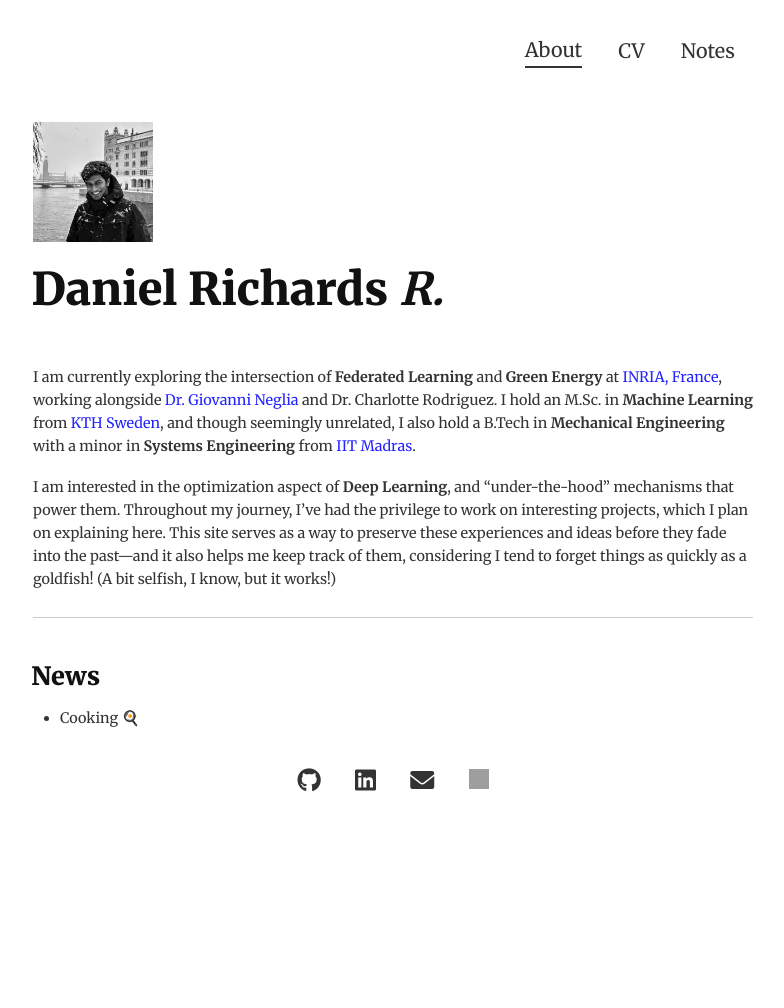
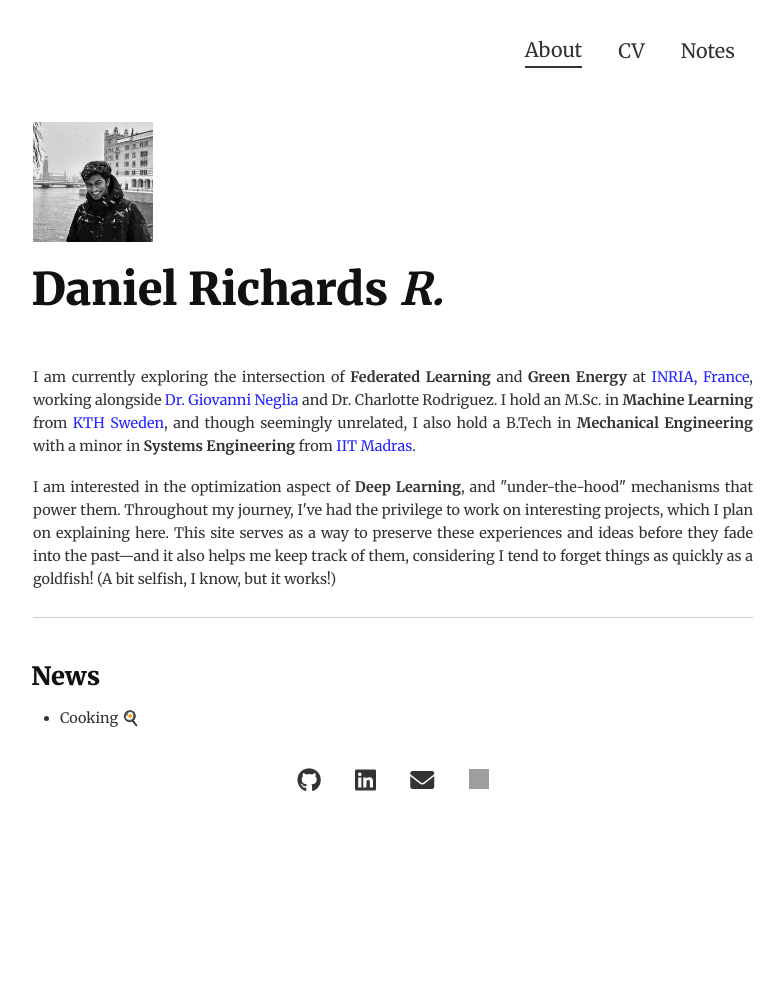
Before and after one commit to dannyrichy/dannyrichy.github.io, a Jekyll site: the page built from docs/index.md, in a window 1280 px wide. Shown: the whole page, without its empty margins (247-1031 px from the left). Built offline with Jekyll 4.4.1, drawn with Linux system fonts in a browser that asks for light colours; grey boxes are pictures that could not be loaded.

Commit message:
Update index.md

```diff
--- a/docs/index.md
+++ b/docs/index.md
@@ -3,11 +3,22 @@ layout: default
 ---
 ![profileimg](/assets/profile.jpg)
 # Daniel Richards ***R.***
+<p style="text-align: justify;">
+  I am currently exploring the intersection of <strong>Federated Learning</strong> and <strong>Green Energy</strong> at
+  <a href="https://www.inria.fr/fr/centre-inria-universite-cote-azur" target="_blank">INRIA, France</a>, working alongside
+  <a href="http://www-sop.inria.fr/members/Giovanni.Neglia/" target="_blank">Dr. Giovanni Neglia</a> and Dr. Charlotte Rodriguez.
+  I hold an M.Sc. in <strong>Machine Learning</strong> from
+  <a href="https://www.kth.se/" target="_blank">KTH Sweden</a>, and though seemingly unrelated, I also hold a B.Tech in
+  <strong>Mechanical Engineering</strong> with a minor in <strong>Systems Engineering</strong> from
+  <a href="https://www.iitm.ac.in/" target="_blank">IIT Madras</a>.
+</p>
 
-I am currently exploring the intersection of **Federated Learning** and **Green Energy** at [INRIA, France](https://www.inria.fr/fr/centre-inria-universite-cote-azur), working alongside [Dr. Giovanni Neglia](http://www-sop.inria.fr/members/Giovanni.Neglia/) and Dr. Charlotte Rodriguez. I hold an M.Sc. in **Machine Learning** from [KTH Sweden](https://www.kth.se/), and though seemingly unrelated, I also hold a B.Tech in **Mechanical Engineering** with a minor in **Systems Engineering** from [IIT Madras](https://www.iitm.ac.in/).
-
-I am interested in the optimization aspect of **Deep Learning**, and "under-the-hood" mechanisms that power them. Throughout my journey, I've had the privilege to work on interesting projects, which I plan on explaining here. This site serves as a way to preserve these experiences and ideas before they fade into the past—and it also helps me keep track of them, considering I tend to forget things as quickly as a goldfish! (A bit selfish, I know, but it works!)
-
+<p style="text-align: justify;">
+  I am interested in the optimization aspect of <strong>Deep Learning</strong>, and "under-the-hood" mechanisms that power them.
+  Throughout my journey, I've had the privilege to work on interesting projects, which I plan on explaining here.
+  This site serves as a way to preserve these experiences and ideas before they fade into the past—and it also helps me keep
+  track of them, considering I tend to forget things as quickly as a goldfish! (A bit selfish, I know, but it works!)
+</p>
 ---
 
 ## News
```
